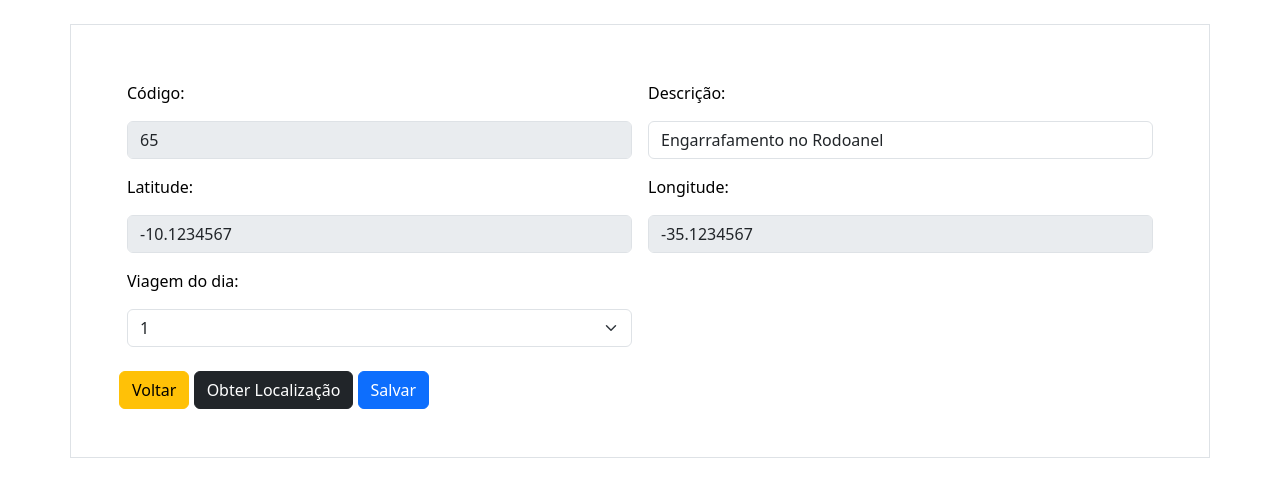
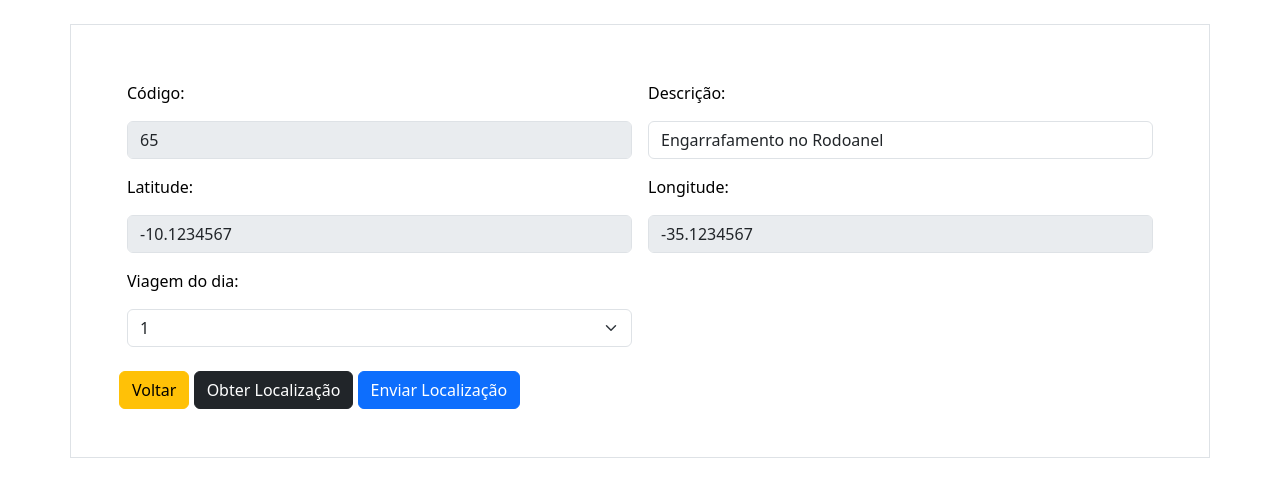
Before and after one commit to lhdesousa/projeto-integrado-puc, a plain HTML site: page cadastrarHistoricoViagem.html in a window 1280 px wide. Shown: the part 86-582 px from the top of the page. Drawn offline with nearby package versions, Linux system fonts and the light colour scheme.

Commit message:
Update cadastrarHistoricoViagem.html

```diff
--- a/cadastrarHistoricoViagem.html
+++ b/cadastrarHistoricoViagem.html
@@ -56,7 +56,7 @@
         </table>
         <button type="submit" class="btn btn-warning" onclick="renderizarParaListarHistoricoViagens();">Voltar</button>
         <button type="submit" class="btn btn-dark">Obter Localização</button>
-        <button type="submit" class="btn btn-primary" onclick="renderizarParaListarHistoricoViagens();">Salvar</button>
+        <button type="submit" class="btn btn-primary" onclick="renderizarParaListarHistoricoViagens();">Enviar Localização</button>
     </div>
 </body>
 
```
